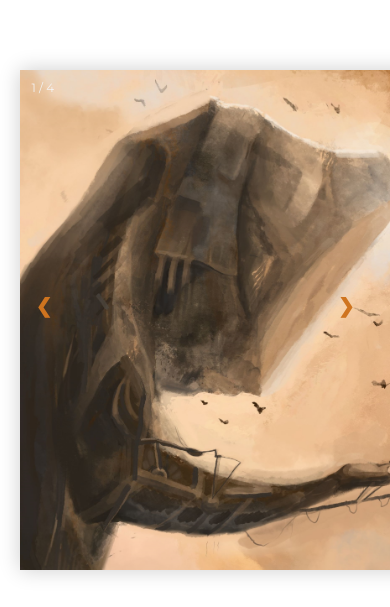
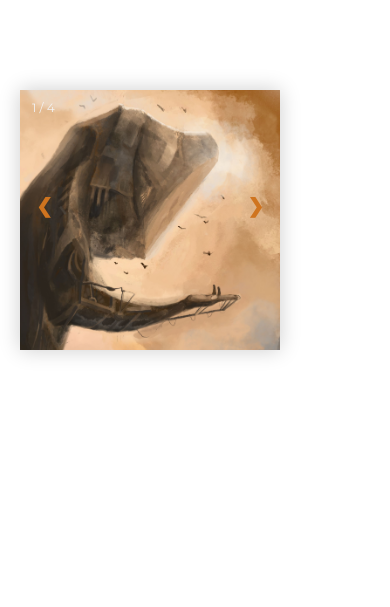
Before and after one commit to amyattard/amyatt.github.io, a plain HTML site: page individualexhib.html in a window 390 px wide. Both pictures are taken after a click on the picture 192 px from the left and 1320 px from the top of the page. Shown: the part 898-1505 px from the top of the page. Drawn offline with Linux system fonts and the light colour scheme.

Commit message:
Update card.css

```diff
--- a/card.css
+++ b/card.css
@@ -241,6 +241,16 @@ hr {
       margin-right: -15px;
       margin-left: 35px;
     }
+
+    .mySlides img {
+      width: 260px;
+    }
+
+    .modal-content{
+      max-width: 260px;
+      margin: 20px;
+      padding: 0px;
+    }
   }
 
 
```
